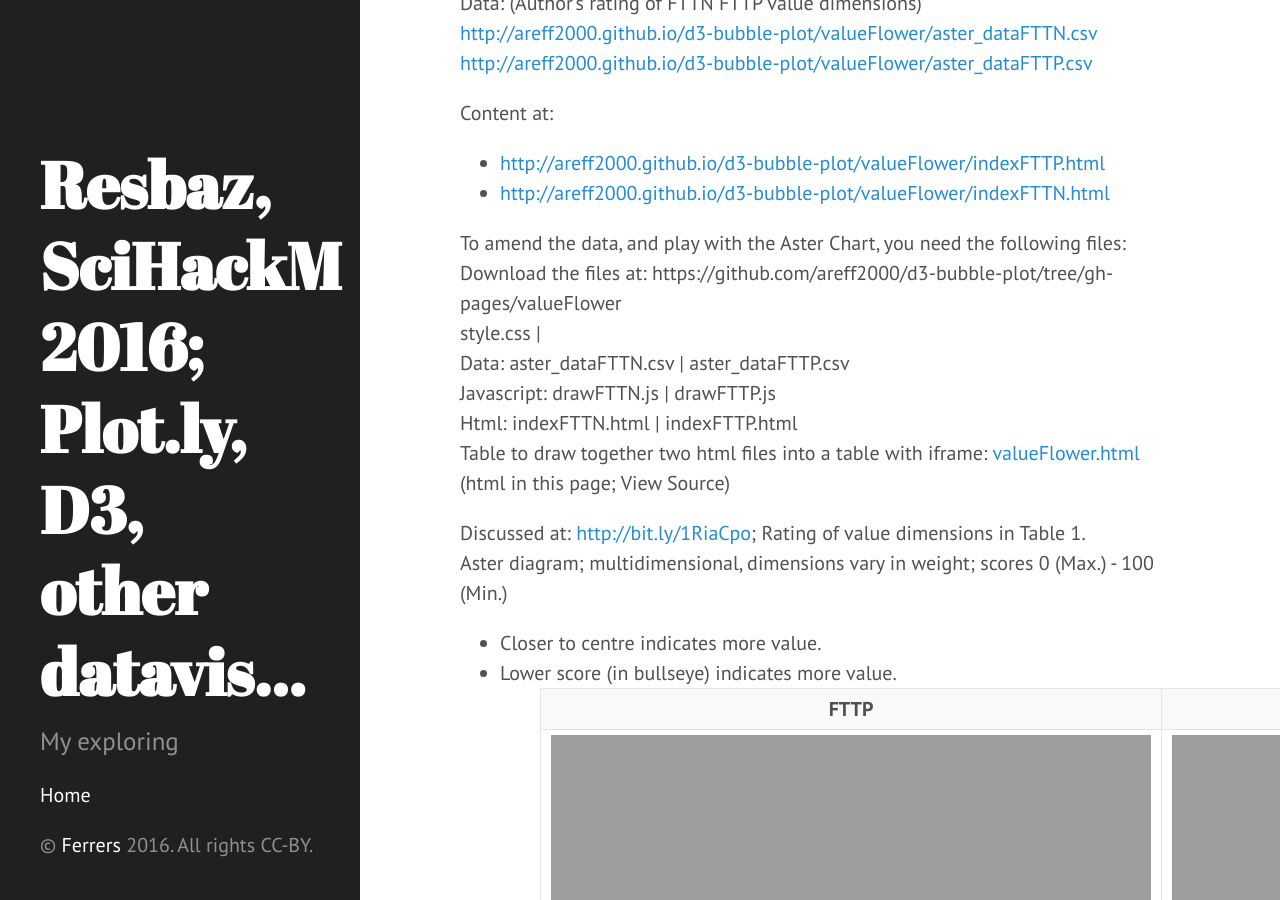
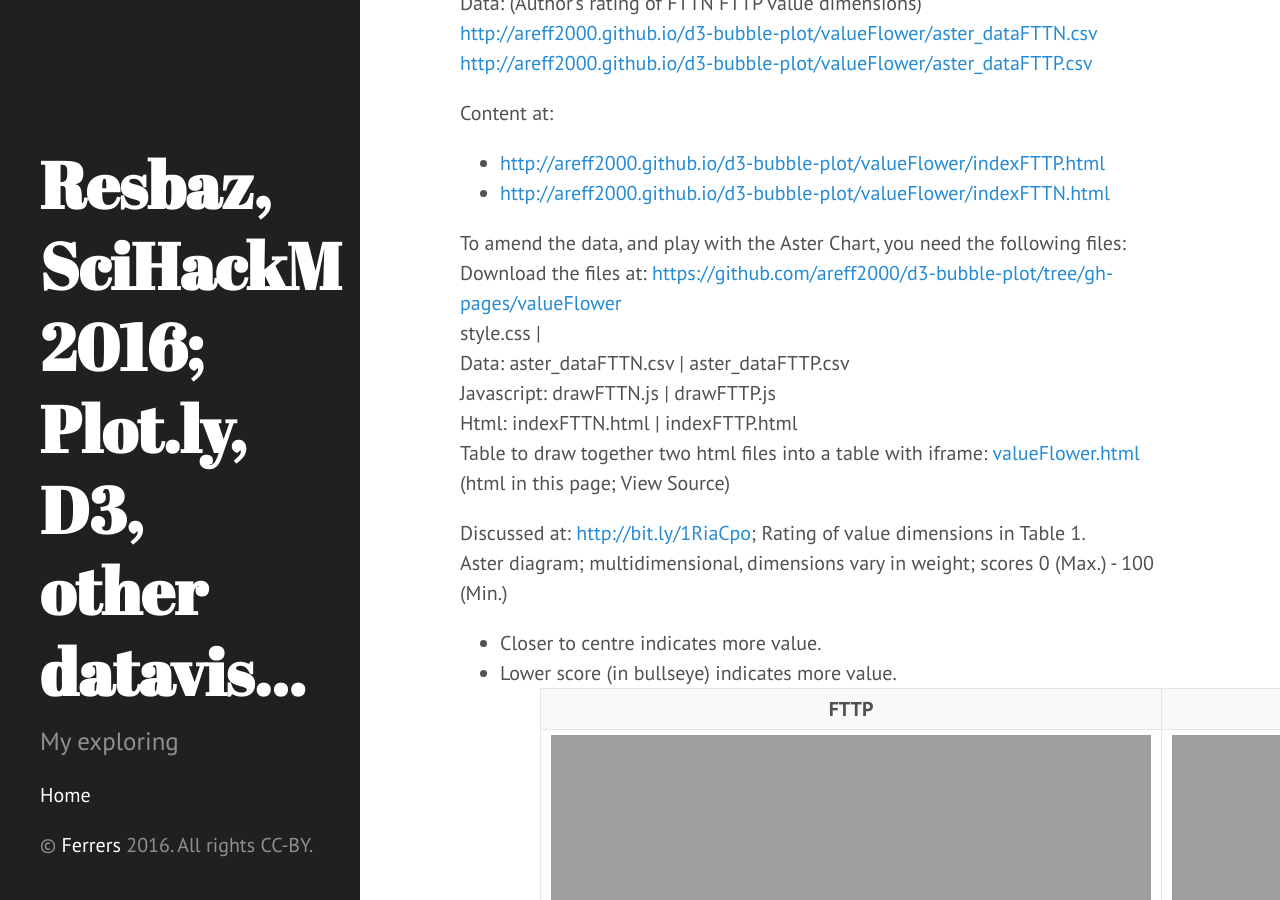
Before and after one commit to areff2000/areff2000.github.io, a Jekyll site: the page built from _posts/2016-05-16-valuing-fttn-fttp-aster-plot-multidimensional-and-weighted.markdown, in a window 1280 px wide and 900 px high, scrolled down 472 px. Built offline with Jekyll 4.4.1, drawn with Linux system fonts in a browser that asks for light colours; part of the change alters nothing that is shown.

Commit message:
Add link to Value Flower files

```diff
--- a/_posts/2016-05-16-valuing-fttn-fttp-aster-plot-multidimensional-and-weighted.markdown
+++ b/_posts/2016-05-16-valuing-fttn-fttp-aster-plot-multidimensional-and-weighted.markdown
@@ -20,7 +20,7 @@ Content at:
 </li></ul>
 
 <p>To amend the data, and play with the Aster Chart, you need the following files:<br>
-Download the files at: https://github.com/areff2000/d3-bubble-plot/tree/gh-pages/valueFlower<br>
+Download the files at: <a href="https://github.com/areff2000/d3-bubble-plot/tree/gh-pages/valueFlower">https://github.com/areff2000/d3-bubble-plot/tree/gh-pages/valueFlower</a><br>
 style.css | <br>
 Data: aster_dataFTTN.csv | aster_dataFTTP.csv<br>
 Javascript: drawFTTN.js | drawFTTP.js<br>
```
